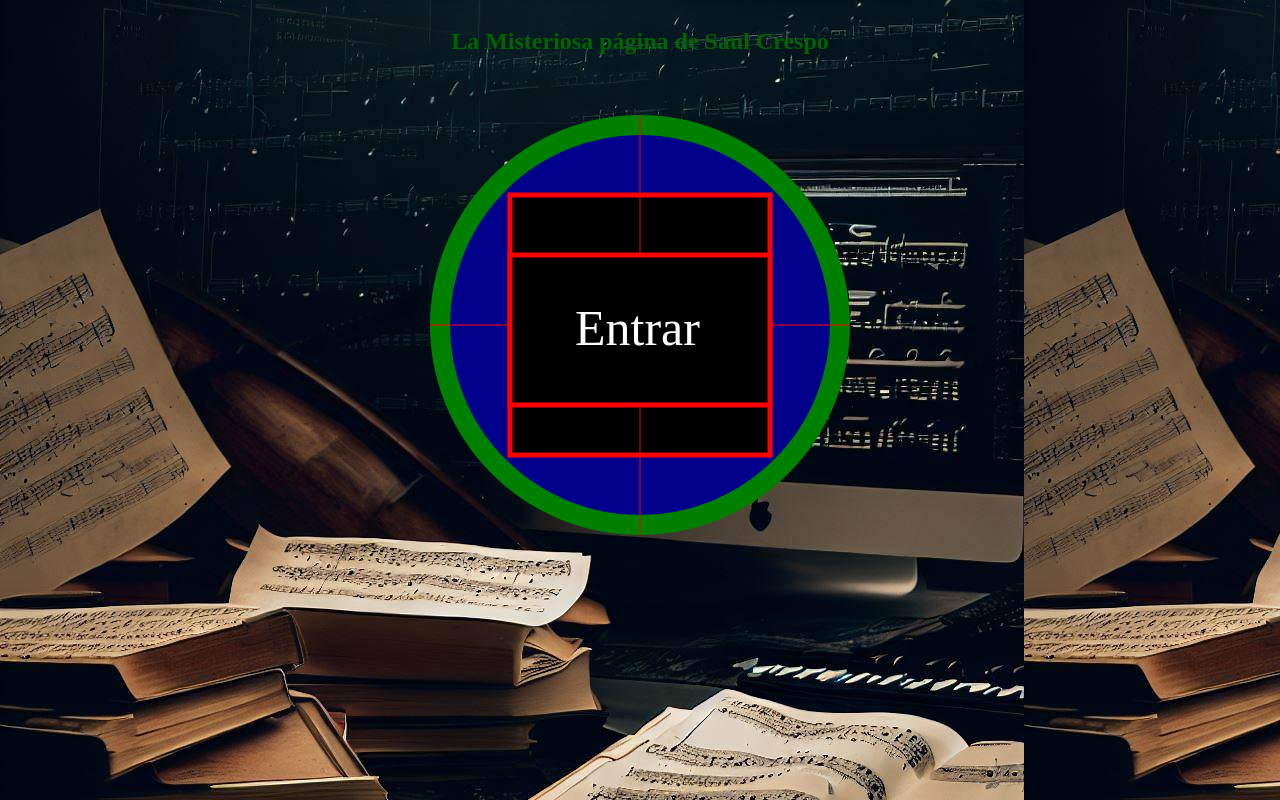
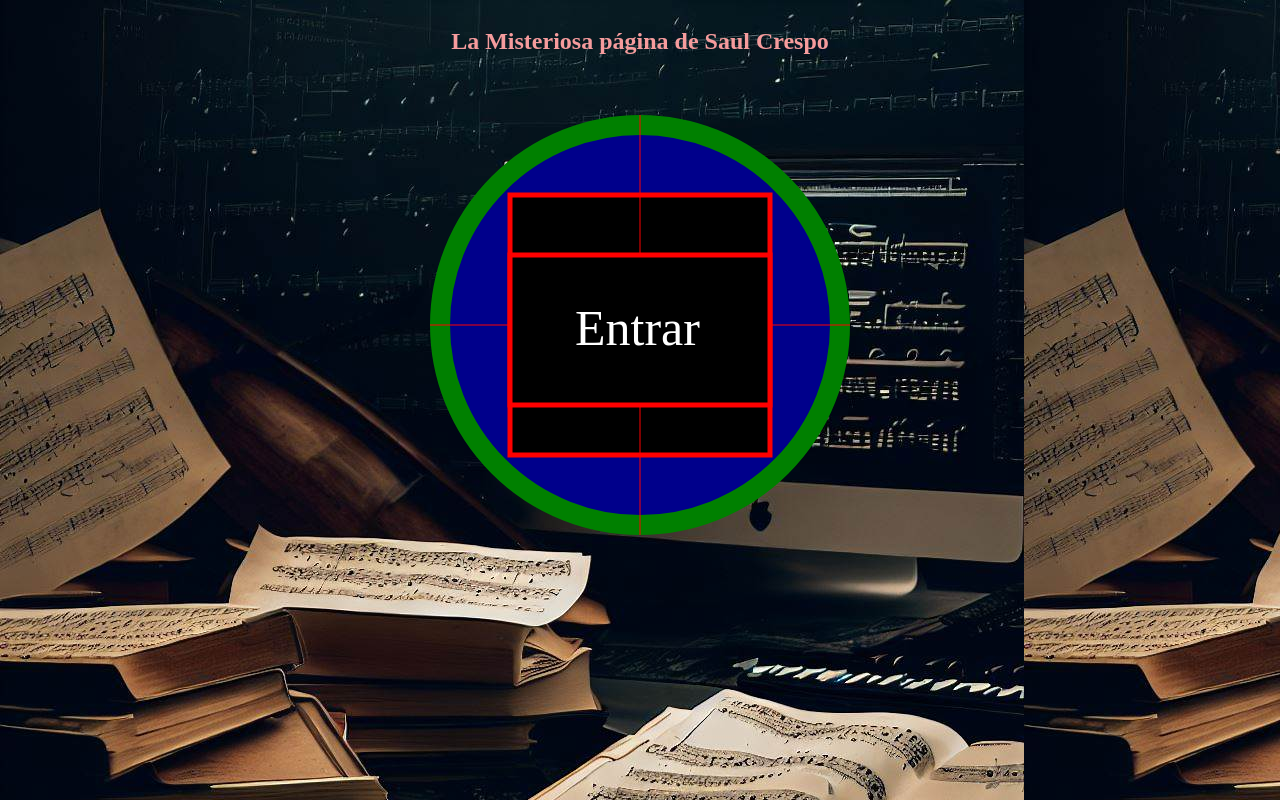
Before and after one commit to SaulCrespo/TUP, a plain HTML site: page index.html in a window 1280 px wide. Drawn offline with Linux system fonts and the light colour scheme.

Commit message:
Pruebas con paletas de colores

```diff
--- a/src/styles/global.css
+++ b/src/styles/global.css
@@ -3,12 +3,42 @@ Aquí se almacenarán las variables globales que se usarán en todo el código H
 Esto me permitirá guardar una línea de diseño más fácilmente.
 */
 html {
-    --color_0: rgb(0,0,0);
+    /* --color_0: rgb(0,0,0);
     --color_1: rgb(180,0,0);
     --color_2: rgb(0,100,0);
     --color_3: rgb(0,0,160);
     --color_4: rgb(230,230,0);
+    --color_5: rgb(255,255,255); */
+
+    /* Warm sunrise */
+    /* --color_0: #FEDC97;
+    --color_1: #FEB144;
+    --color_2: #FEA12E;
+    --color_3: #FF8C42;
+    --color_4: #FF5233;
+    --color_5: rgb(255,255,255); */
+
+    /* Blue Sunrise*/
+    --color_0: #F6D2B6;
+    --color_1: #F6B9A7;
+    --color_2: #F69C9D;
+    --color_3: #F6737E;
+    --color_4: #F6536B;
     --color_5: rgb(255,255,255);
+
+    /* --color_0: #E5F5FF;
+    --color_1: #C8E0FF;
+    --color_2: #FFCCE5S;
+    --color_3: #F6737E;
+    --color_4: #F6536B;
+    --color_5: rgb(255,255,255); */
+
+    /* #E5F5FF (Baby Blue)
+#C8E0FF (Powder Blue)
+#FFCCE5 (Pale Pink)
+#FFA3C4 (Pale Magenta)
+#FF809E (Pale Red) */
+
 }
 
 body {
```
Also changed, not shown: 3 other files.
